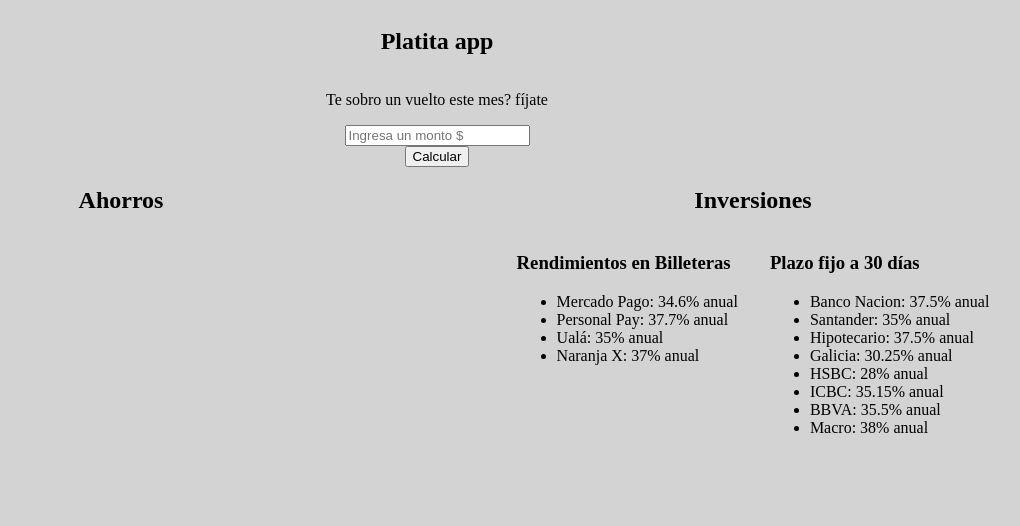
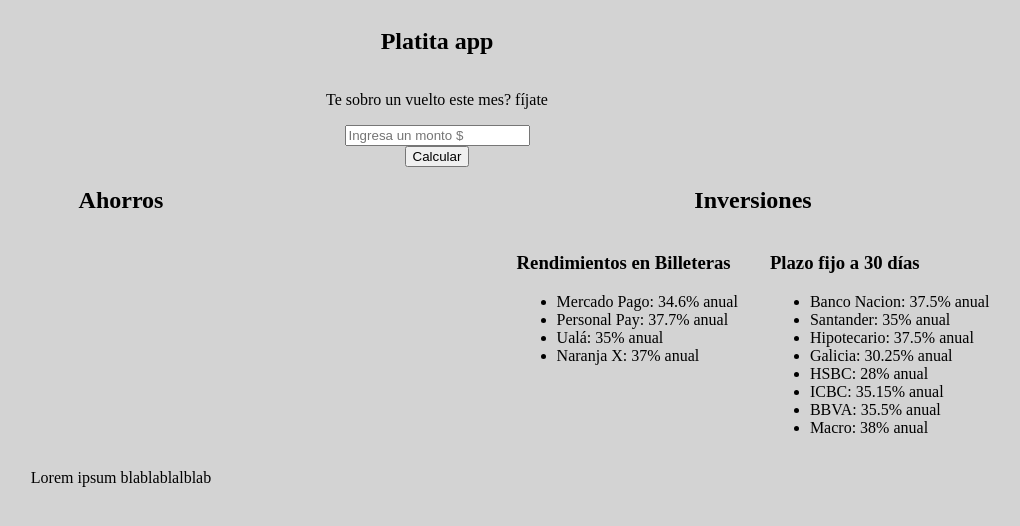
Before and after one commit to joastur11/vueltito-app, a website with bundled scripts: page project/index.html in a window 1280 px wide. Shown: the whole page, without its empty margins (203-1223 px from the left). Built offline with nearby package versions, Linux system fonts and the light colour scheme; no server answers.

Commit message:
agrega disclaimer (vacio)

```diff
--- a/project/index.html
+++ b/project/index.html
@@ -58,6 +58,9 @@
             </div>
           </div>
         </div>
+        <div class="disclaimer">
+          <p>Lorem ipsum blablablalblab</p>
+        </div>
       </section>
     </main>
     <script type="module" src='main.js'></script>
```
